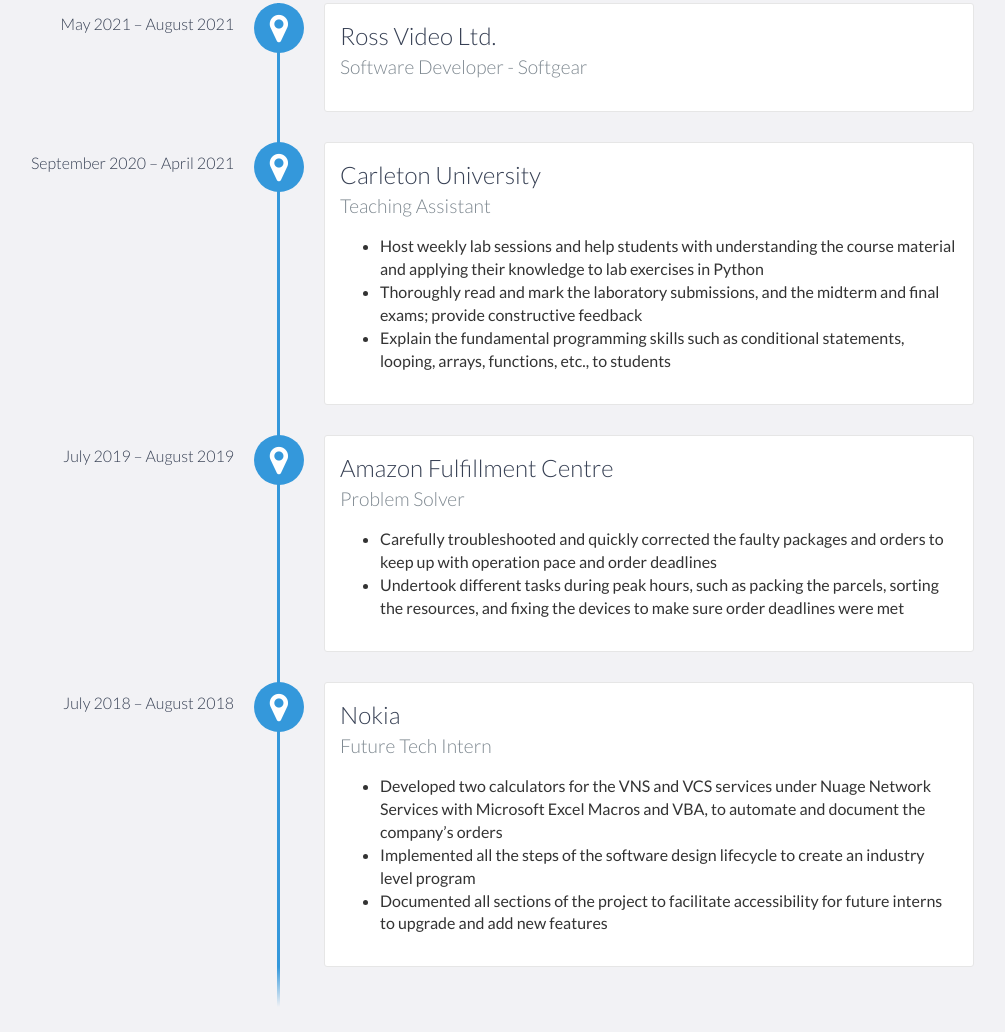
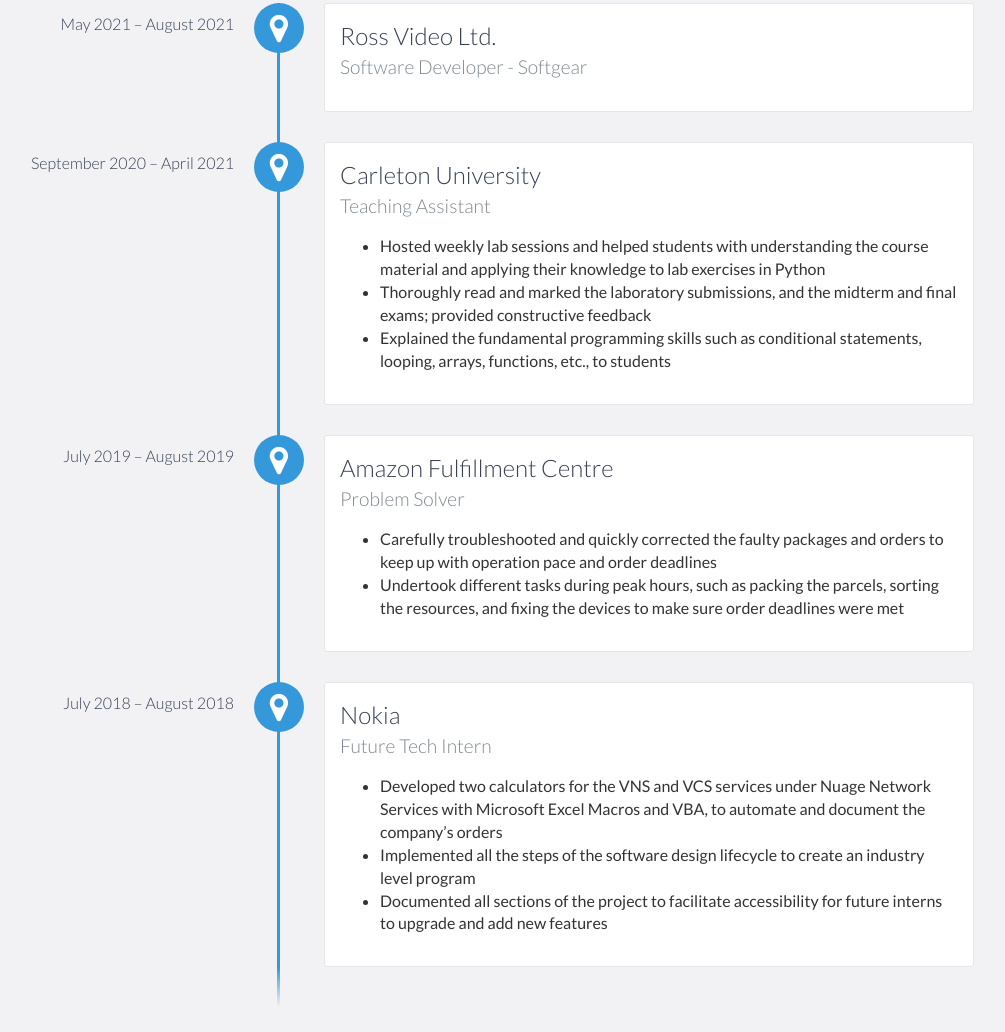
Before and after one commit to bardia-p/bardia-p.github.io, a website: page index.html in a window 1280 px wide. Shown: the part 1195-2227 px from the top of the page, without its empty margins (166-1171 px from the left). Drawn offline with nearby package versions, Linux system fonts and the light colour scheme.

Commit message:
updated the TA description

```diff
--- a/index.html
+++ b/index.html
@@ -101,13 +101,13 @@
                 <h4>Teaching Assistant</h4>
                 <ul>
                     <li>
-                        Host weekly lab sessions and help students with understanding the course material and applying their knowledge to lab exercises in Python
+                        Hosted weekly lab sessions and helped students with understanding the course material and applying their knowledge to lab exercises in Python
                     </li>
                     <li>
-                        Thoroughly read and mark the laboratory submissions, and the midterm and final exams; provide constructive feedback
+                        Thoroughly read and marked the laboratory submissions, and the midterm and final exams; provided constructive feedback
                     </li>
                     <li>
-                        Explain the fundamental programming skills such as conditional statements, looping, arrays, functions, etc., to students
+                        Explained the fundamental programming skills such as conditional statements, looping, arrays, functions, etc., to students
                     </li>
                 </ul>
             </div>
```
Also changed, not shown: 1 other file.
